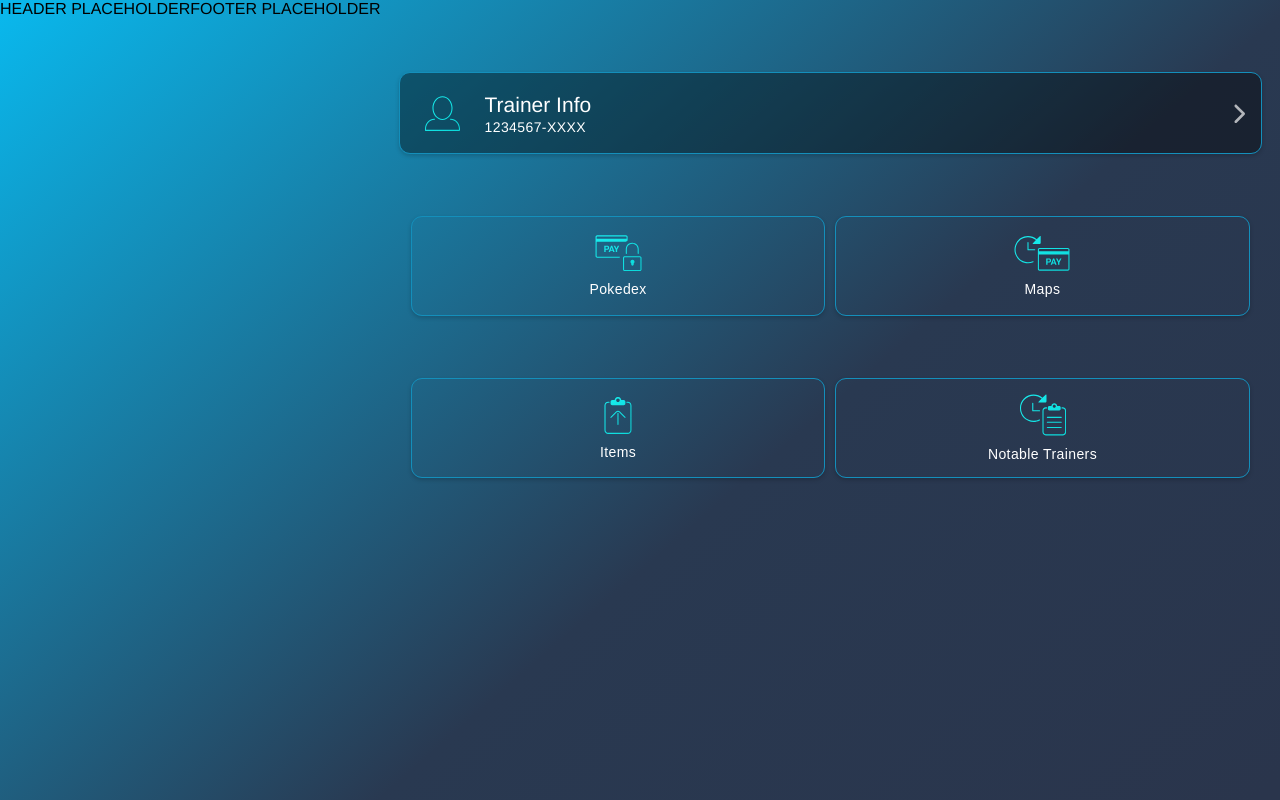
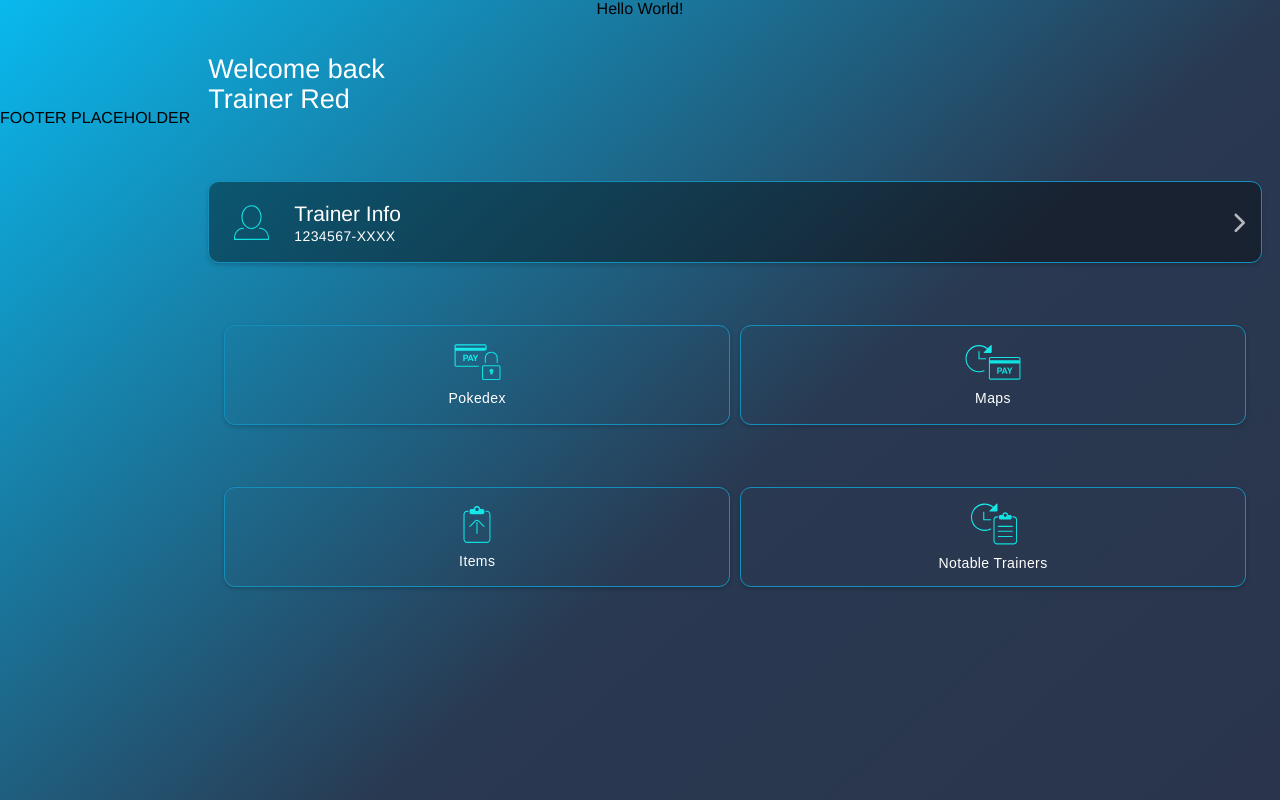
Before and after one commit to jmcreasman/Pokedex, a Vue app in the folder pokedex/: page /#/ in a window 1280 px wide. Built offline with nearby package versions, Linux system fonts and the light colour scheme.

Commit message:
setup hello world header component and added it to dashboard

```diff
--- a/pokedex/src/components/Dashboard.vue
+++ b/pokedex/src/components/Dashboard.vue
@@ -1,6 +1,6 @@
 <template>
   <div class="app">
-    <header>HEADER PLACEHOLDER</header>
+    <header-nav></header-nav>
     <div class="main">
       <h1>
         Welcome back<br> Trainer Red
@@ -45,6 +45,7 @@
 
 import Vue from 'vue';
 import router from '../router';
+import HeaderNav from '../components/HeaderNav.vue';
 
 export default {
   name: 'Dashboard',
@@ -52,6 +53,9 @@
     return {
       msg: 'Welcome to Your Vue.js App'
     }
+  },
+  components: {
+      HeaderNav
   }
 }
 </script>
--- a/pokedex/src/components/HeaderNav.vue
+++ b/pokedex/src/components/HeaderNav.vue
@@ -0,0 +1,20 @@
+<template>
+  <div>
+    Hello World!
+  </div>
+</template>
+
+<script>
+
+  import router from '../router';
+  import Vue from 'vue';
+
+  export default {
+  name: 'HeaderNav',
+  data () {
+  }
+}
+</script>
+
+<style scoped>
+</style>
```
